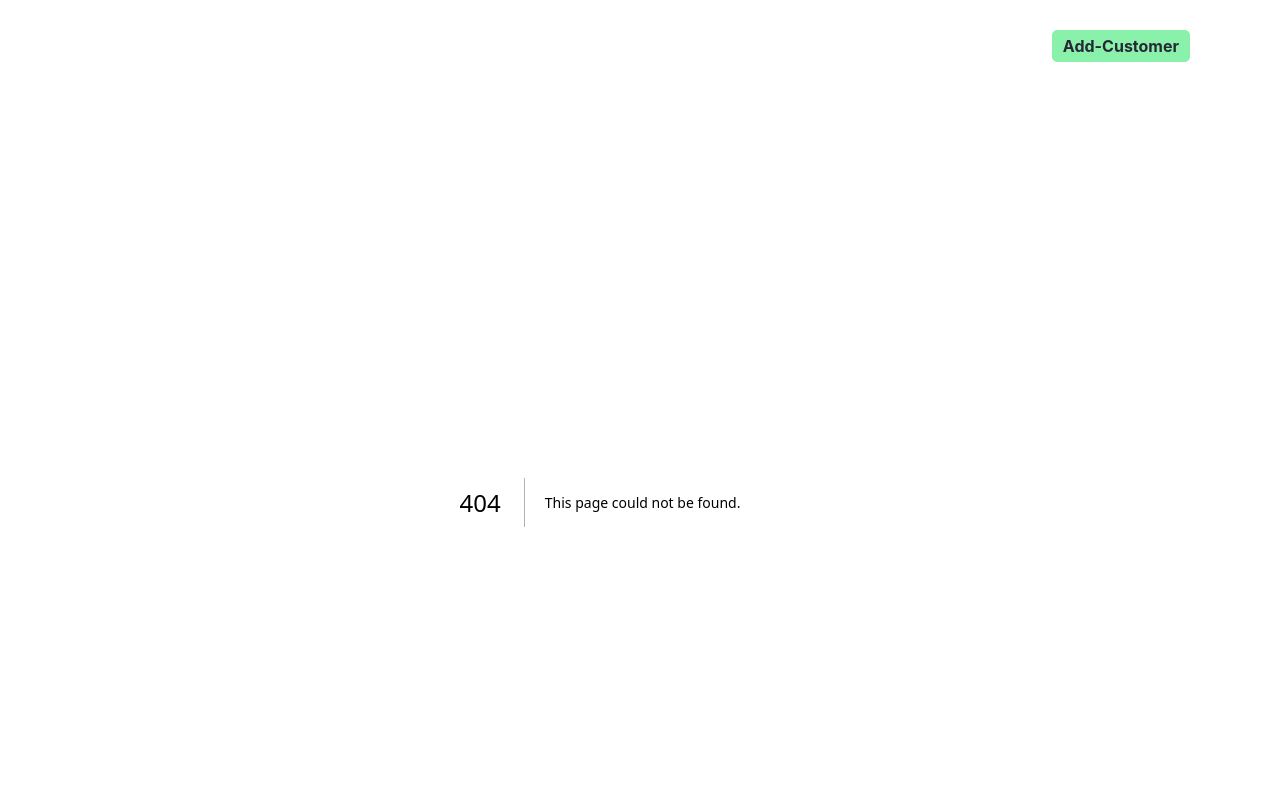
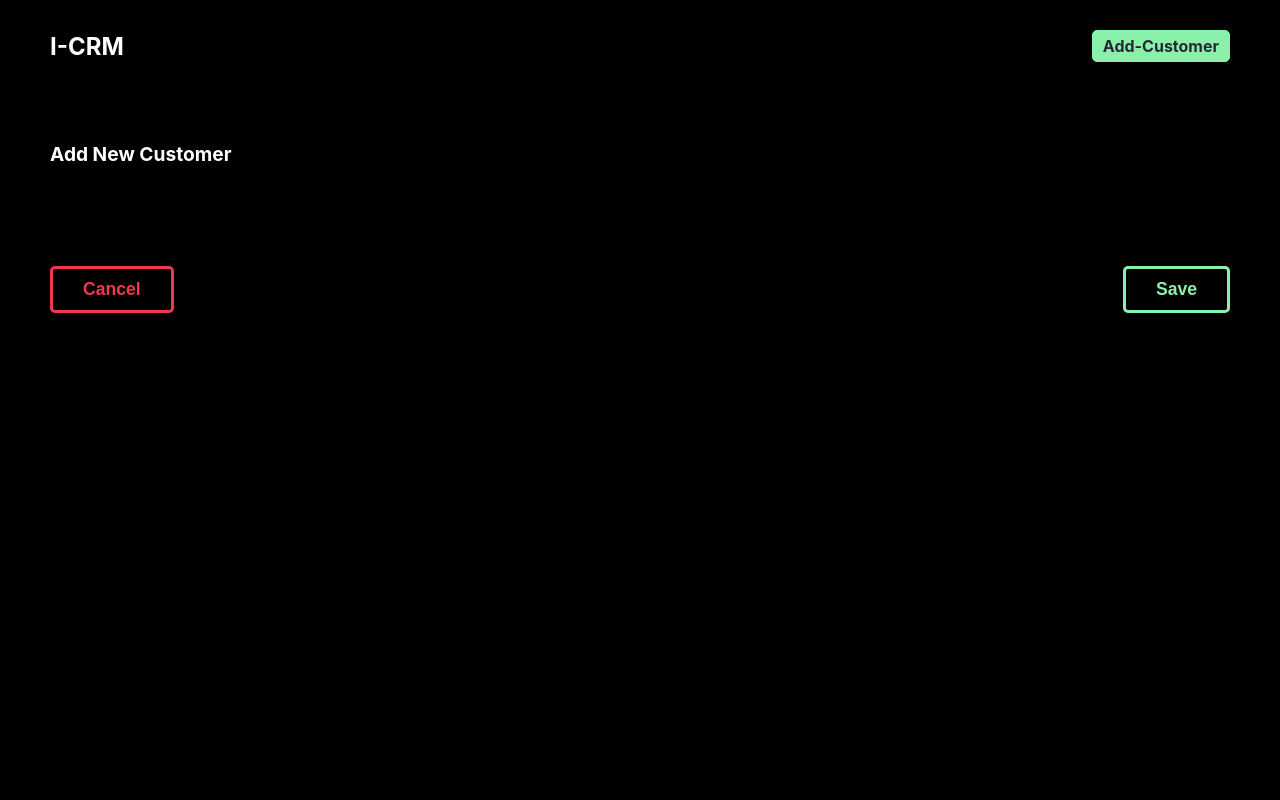
Before and after one commit to imanbehroozifar/i-crm, a Next.js app: page /add-customer in a window 1280 px wide. Before the commit this address had no page. Shown: the top 800 px of the page. Built offline with nearby package versions, Linux system fonts and the light colour scheme.

Commit message:
add page customer and develoment of save and cancel function

```diff
--- /dev/null
+++ b/src/Components/module/Form.js
@@ -0,0 +1,9 @@
+import React from 'react'
+
+const Form = () => {
+  return (
+    <div>Form</div>
+  )
+}
+
+export default Form
--- /dev/null
+++ b/src/Components/template/AddCustomerPage.js
@@ -0,0 +1,58 @@
+import { useState } from "react"
+import Form from "../module/Form"
+import { useRouter } from "next/router"
+
+const AddCustomerPage = () => {
+  const [form, setForm] = useState({
+    name: "",
+    lastName: "",
+    email: "",
+    phone: "",
+    address: "",
+    postalCode: "",
+    date: "",
+    product: []
+
+  })
+  const router = useRouter()
+  const saveHandler = async () => {
+    const res = await fetch('/api/customer',
+      {
+        method: "POST",
+        body: JSON.stringify({
+          data: form
+        }),
+        headers: { "Content-Type": "application/json" }
+
+      })
+    const data = await res.json()
+    console.log(data)
+    if (data.status === "success") router.push('/')
+  }
+  const cancelHandler = () => {
+    setForm({
+
+      name: "",
+      lastName: "",
+      email: "",
+      phone: "",
+      address: "",
+      postalCode: "",
+      date: "",
+      product: []
+    })
+    router.push('/')
+  }
+  return (
+    <div className="customer-page">
+      <h4>Add New Customer</h4>
+      <Form form={form} setForm={setForm} />
+      <div className="customer-page__buttons"> {/* css BEM */}
+        <button className="first" onClick={cancelHandler}>Cancel</button>
+        <button className="second" onClick={saveHandler}>Save</button>
+      </div>
+    </div>
+  )
+}
+
+export default AddCustomerPage
--- /dev/null
+++ b/src/pages/add-customer/index.js
@@ -0,0 +1,6 @@
+import AddCustomerPage from "@/Components/template/AddCustomerPage"
+const Index = () => {
+  return <AddCustomerPage/>
+}
+
+export default Index
--- a/src/pages/index.js
+++ b/src/pages/index.js
@@ -21,7 +21,7 @@
   return (
     <>
       <h1>I-CRM</h1>
-      <button onClick={testApi}>Click</button>
+      <button onClick={testApi}>Click and check connect DB</button>
     </>
   )
 }
```
